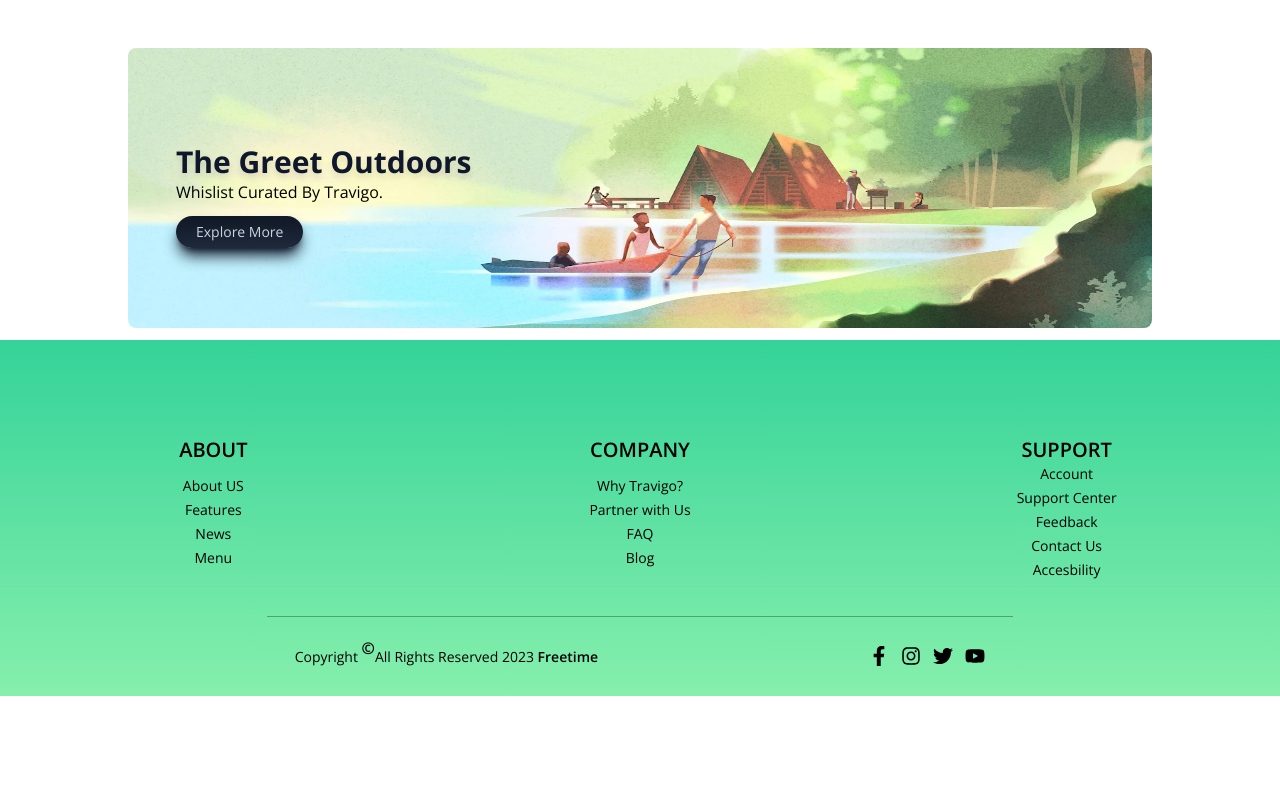
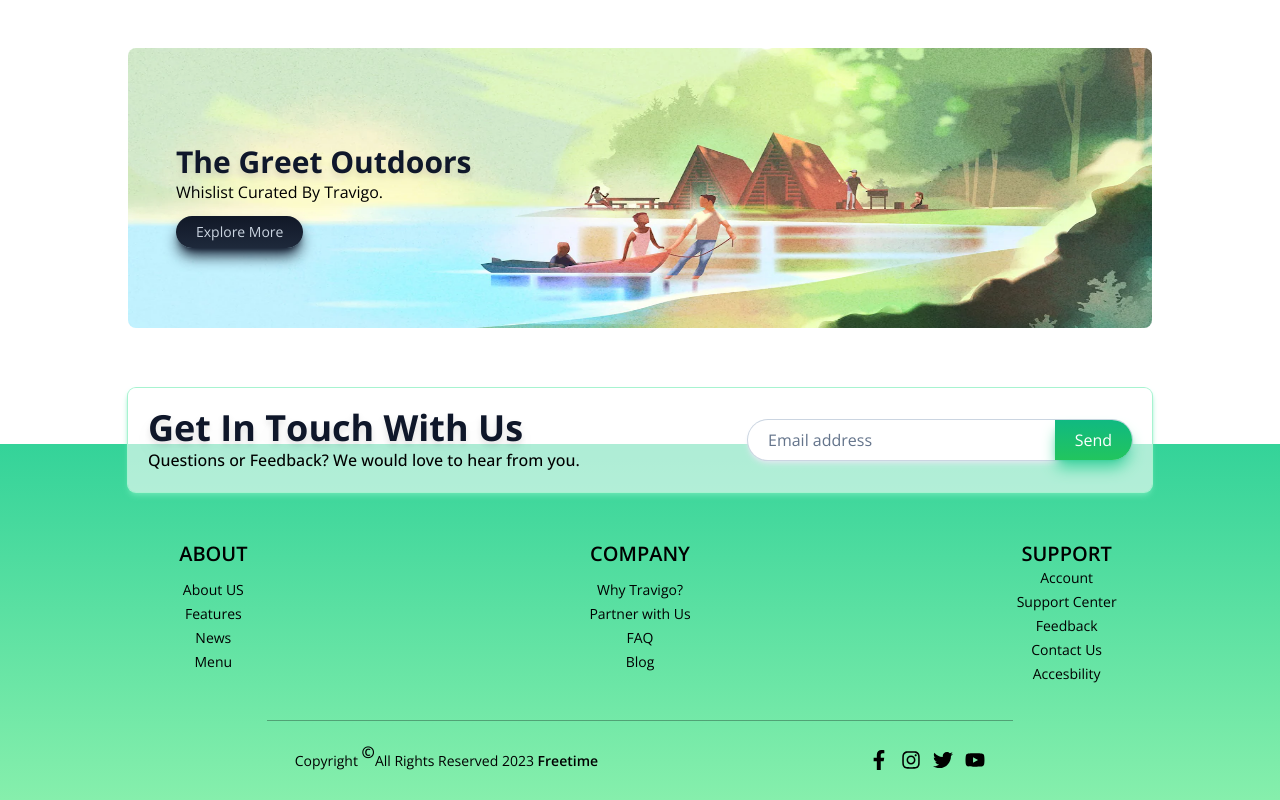
Before and after one commit to freetimezp/js-travel-05, a React (Vite) app: page / in a window 1280 px wide. Shown: the part 3020-3820 px from the top of the page. Before the commit the page ends 3716 px from the top, so only its background shows below. Built offline with nearby package versions, Linux system fonts and the light colour scheme.

Commit message:
12. js-travel-05. Newsletter component.

```diff
--- a/src/App.jsx
+++ b/src/App.jsx
@@ -1,4 +1,4 @@
-import { Navbar, Hero, Memory, Explore, Advertise, Pricings, Banner, Footer } from './components';
+import { Navbar, Hero, Memory, Explore, Advertise, Pricings, Banner, Newsletter, Footer } from './components';
 import { hero, navlinks, memory, placesAPI, brands, pricingapi, bannerAPI, footerAPI } from './data/travigodata';
 
 const App = () => {
@@ -11,6 +11,7 @@
       <Advertise brands={brands} />
       <Pricings pricingapi={pricingapi} />
       <Banner bannerAPI={bannerAPI} />
+      <Newsletter />
       <Footer footerAPI={footerAPI} />
     </>
   );
--- /dev/null
+++ b/src/components/Newsletter.jsx
@@ -0,0 +1,31 @@
+
+const Newsletter = () => {
+    return (
+        <div className="p-5 bg-white/60 ring-1 ring-emerald-200 shadow-md shadow-emerald-300 rounded-lg
+        max-w-5xl w-full ml-auto mr-auto mt-0 xl:w-[95vw] relative top-12">
+            <div className="flex items-center justify-between lg:flex-col lg:gap-7">
+                <div className="grid items-center sm:text-center">
+                    <h1 className="text-4xl md:text-3xl sm:text-2xl filter drop-shadow-lg font-bold
+                    text-slate-900">
+                        Get In Touch With Us
+                    </h1>
+                    <p className="text-base sm:text-sm xsm:text-xs font-medium">
+                        Questions or Feedback? We would love to hear from you.
+                    </p>
+                </div>
+                <form className="flex items-center justify-center relative">
+                    <input type="email" placeholder="Email address" className="py-2 px-5 ring-1 ring-slate-300
+                    flex items-center shadow-md shadow-slate-200 w-96 lg:w-[85vw] text-base rounded-full
+                    relative placeholder:text-slate-500 focus:outline-emerald-500" />
+                    <button type="button" className="text-base px-5 py-2 text-white bg-gradient-to-b from-emerald-500
+                    to-green-500 rounded-r-full transition-all duration-200 active:scale-90 absolute right-0
+                    shadow-lg shadow-emerald-400">
+                        Send
+                    </button>
+                </form>
+            </div>
+        </div>
+    );
+};
+
+export default Newsletter;
--- a/src/components/index.js
+++ b/src/components/index.js
@@ -6,4 +6,5 @@
 export { default as Pricings } from './Pricings.jsx';
 export { default as PriceCard } from './PriceCard.jsx';
 export { default as Banner } from './Banner.jsx';
+export { default as Newsletter } from './Newsletter.jsx';
 export { default as Footer } from './Footer.jsx';
```
